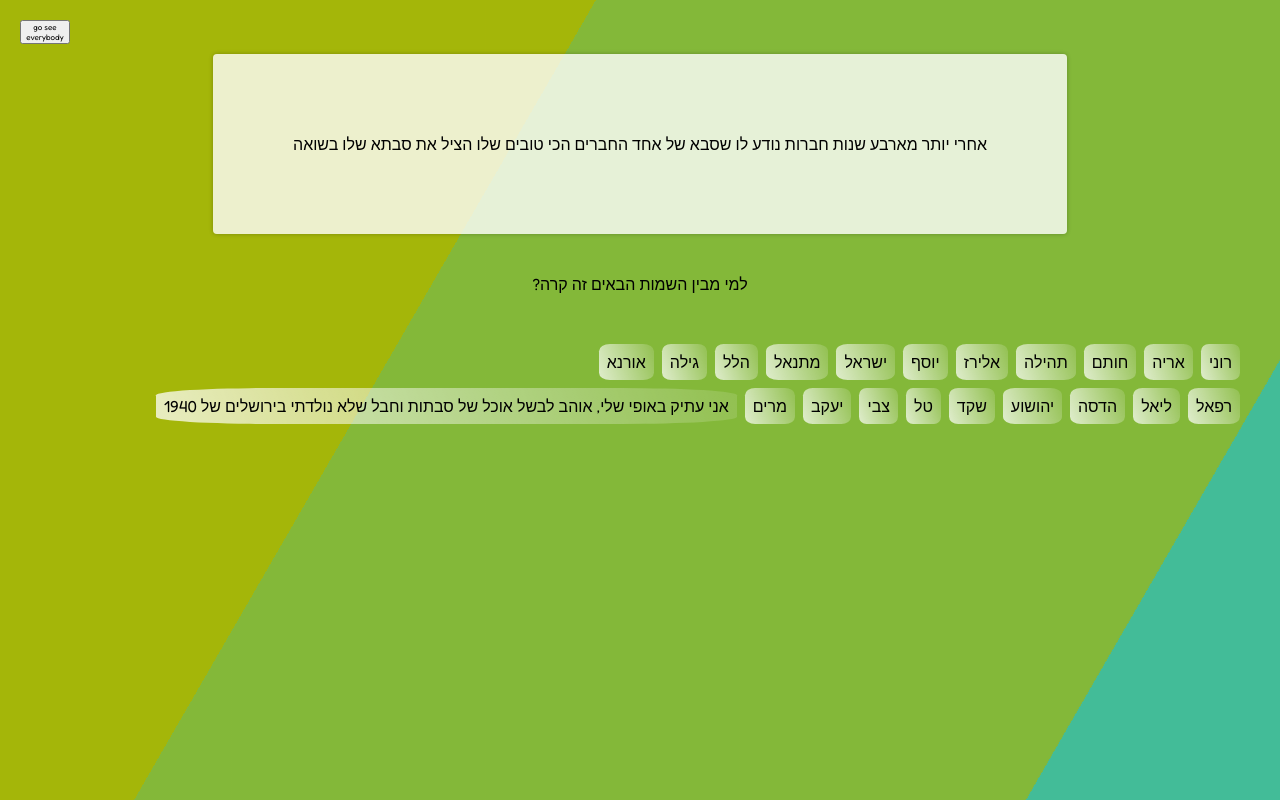
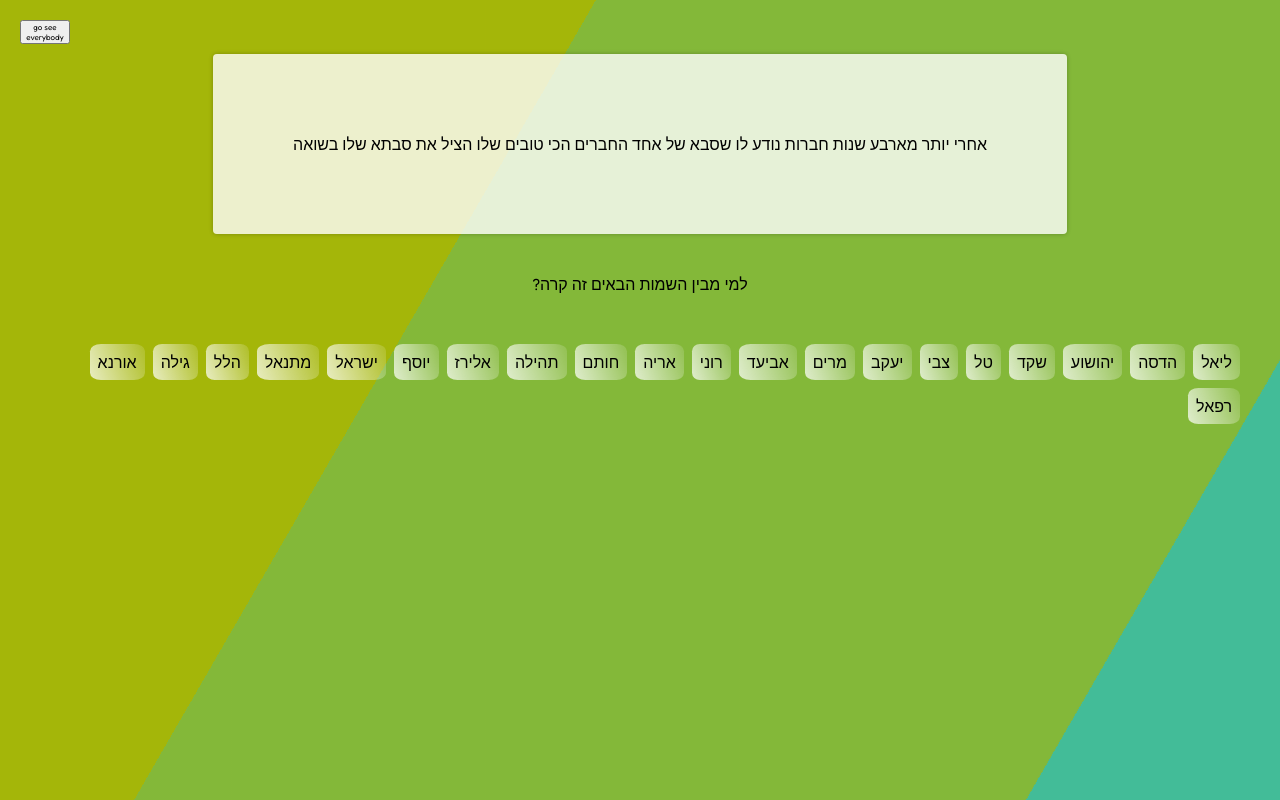
Before and after one commit to ypreiser/quiz, a React (Vite) app in the folder client/: page /question in a window 1280 px wide. Built offline with nearby package versions, Linux system fonts and the light colour scheme.

Commit message:
2 stories

```diff
--- a/client/src/questions.js
+++ b/client/src/questions.js
@@ -100,8 +100,8 @@ export let questions = [
     id: 20
   },
   {
-    story: "אביעד",
-    answer: "אני עתיק באופי שלי, אוהב לבשל אוכל של סבתות וחבל שלא נולדתי בירושלים של 1940",
+    story:"אני עתיק באופי שלי, אוהב לבשל אוכל של סבתות וחבל שלא נולדתי בירושלים של 1940" ,
+    answer: "אביעד",
     id: 21
   },
 ];
```
